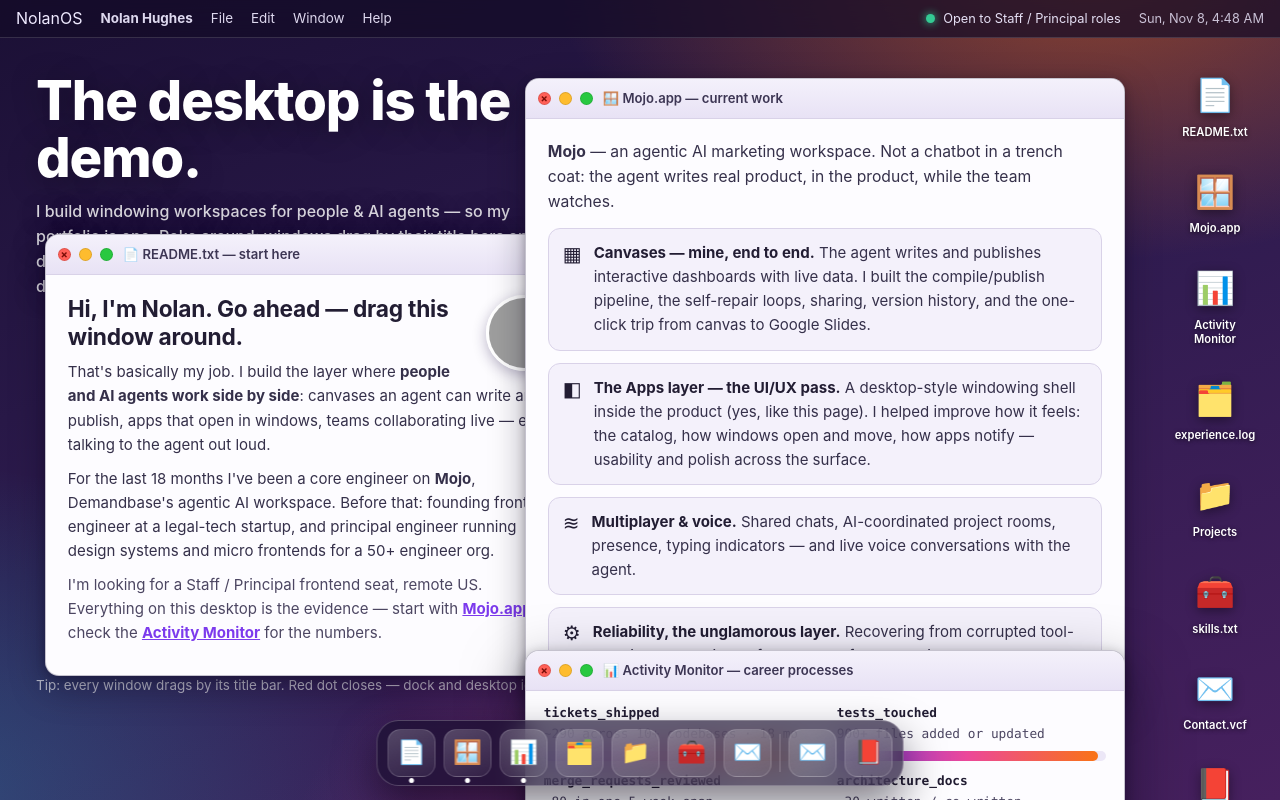
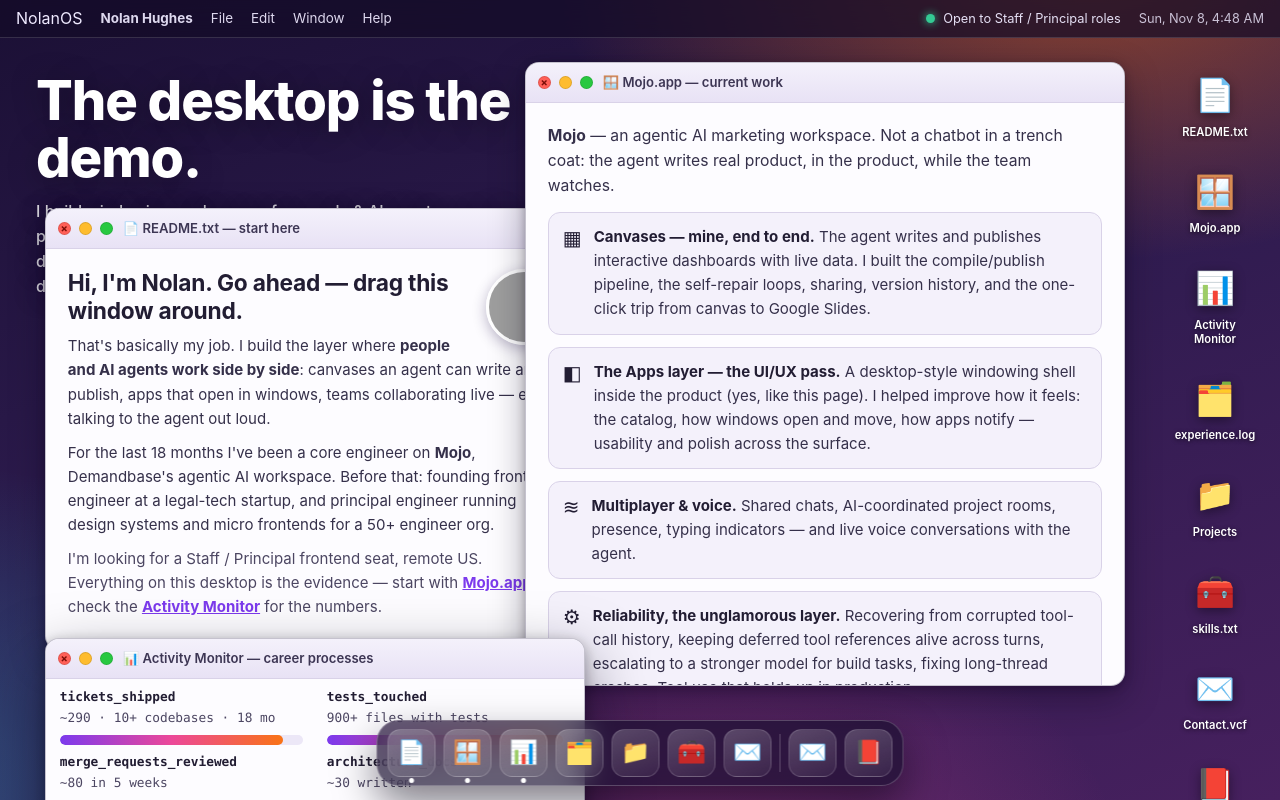
Before and after one commit to nhugh406/hire-me-page-modern, a Next.js app: page / in a window 1280 px wide. Built offline with nearby package versions, Linux system fonts and the light colour scheme; grey boxes are pictures that could not be loaded.

Commit message:
Move Activity Monitor to the left column under README (no more Mojo overlap), shorten stat details to one line, compact-height adjustments

```diff
--- a/app/(site)/page.tsx
+++ b/app/(site)/page.tsx
@@ -27,11 +27,11 @@ const WINDOWS: { id: WinId; title: string; icon: string; cls: string }[] = [
 ];
 
 const BARS = [
-  { label: "tickets_shipped", detail: "~290 across 10+ codebases · 18 mo", pct: 92 },
-  { label: "tests_touched", detail: "900+ files added or updated", pct: 97 },
-  { label: "merge_requests_reviewed", detail: "~80 in one 5-week span", pct: 78 },
-  { label: "architecture_docs", detail: "~30 written / co-written", pct: 64 },
-  { label: "monorepo_contributors", detail: "~90 engineers shipping together", pct: 84 },
+  { label: "tickets_shipped", detail: "~290 · 10+ codebases · 18 mo", pct: 92 },
+  { label: "tests_touched", detail: "900+ files with tests", pct: 97 },
+  { label: "merge_requests_reviewed", detail: "~80 in 5 weeks", pct: 78 },
+  { label: "architecture_docs", detail: "~30 written", pct: 64 },
+  { label: "monorepo_contributors", detail: "~90 engineers", pct: 84 },
   { label: "years_on_the_web", detail: "10+ and counting", pct: 70 },
 ];
 
@@ -209,7 +209,7 @@ export default function Home() {
               <div className="os-bar"><span style={{ width: `${b.pct}%` }} /></div>
             </div>
           ))}
-          <p className="os-monitor-foot">Uptime: 10+ years. Zero plans to reboot into management — Staff-level IC, on purpose.</p>
+          <p className="os-monitor-foot">Uptime: 10+ years. No reboot into management.</p>
         </div>
       )}
 
--- a/app/globals.scss
+++ b/app/globals.scss
@@ -50,7 +50,7 @@ a{color:var(--os-accent)}
 }
 .os-wallpaper-title span{display:block;font-size:1rem;font-weight:500;line-height:1.55;margin-top:14px;color:rgba(255,255,255,.82);letter-spacing:0}
 .os-hint{
-  position:absolute;left:36px;bottom:104px;margin:0;color:rgba(255,255,255,.66);
+  position:absolute;left:41%;bottom:118px;margin:0;color:rgba(255,255,255,.66);
   font-size:.84rem;pointer-events:none;
 }
 @media (max-width:1100px){.os-hint{display:none}}
@@ -81,8 +81,15 @@ a{color:var(--os-accent)}
 .os-window-active{box-shadow:0 24px 60px rgba(8,4,24,.5),0 4px 14px rgba(8,4,24,.3)}
 .win-readme{left:3.5%;top:196px;width:540px}
 .win-mojo{left:41%;top:40px;width:600px}
-.win-monitor{left:41%;top:612px;width:600px}
+.win-monitor{left:3.5%;top:644px;width:540px}
 .win-monitor .os-body{padding:12px 18px}
+@media (max-height:920px){
+  .win-readme{top:170px}
+  .win-mojo{top:24px}
+  .win-monitor{top:600px}
+  .win-monitor .os-body{padding:8px 14px}
+  .win-monitor .os-proc{margin-bottom:5px}
+}
 .win-exp{left:30%;top:120px;width:640px}
 .win-projects{left:24%;top:90px;width:660px}
 .win-skills{left:44%;top:150px;width:520px}
```
